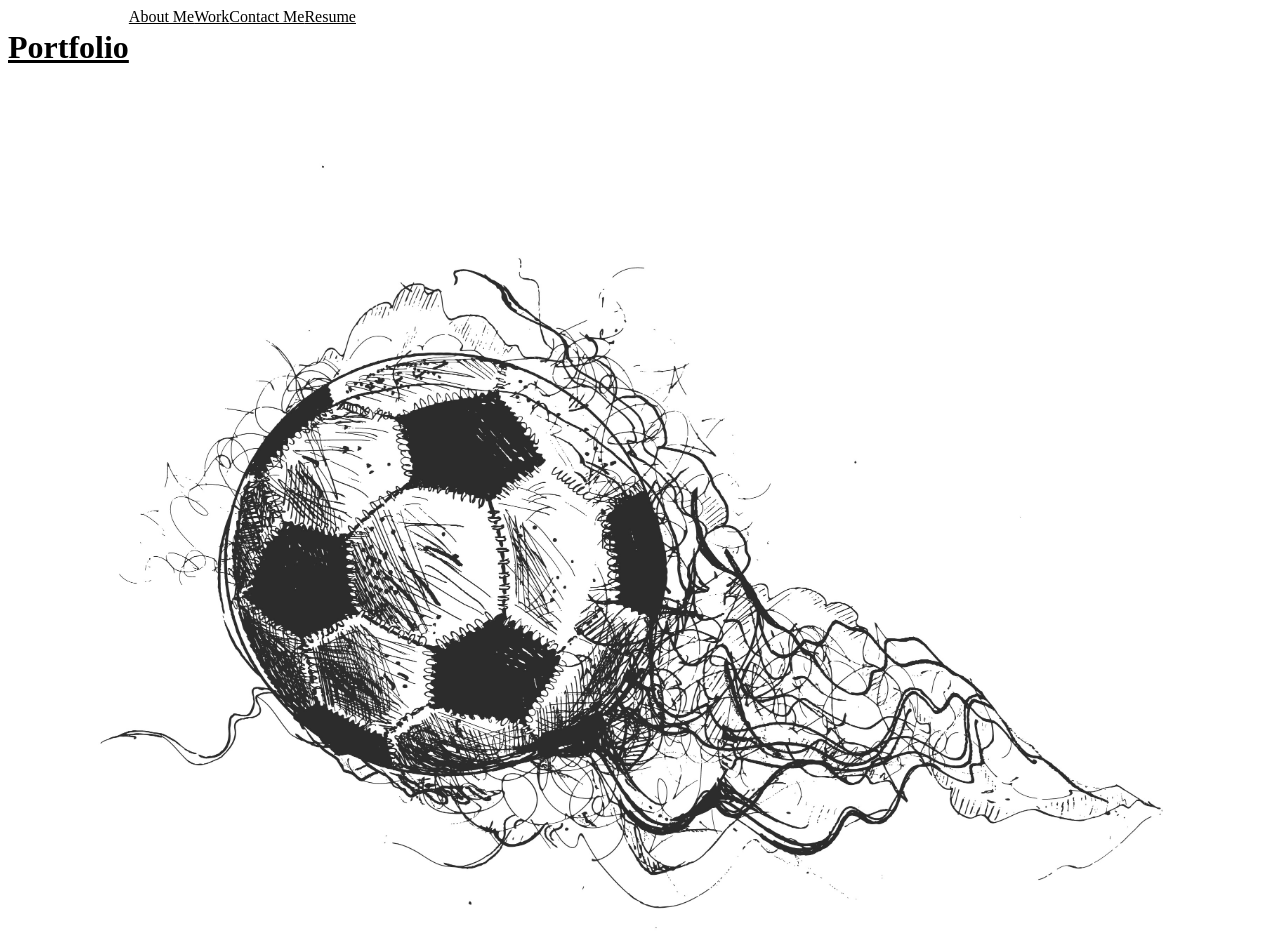
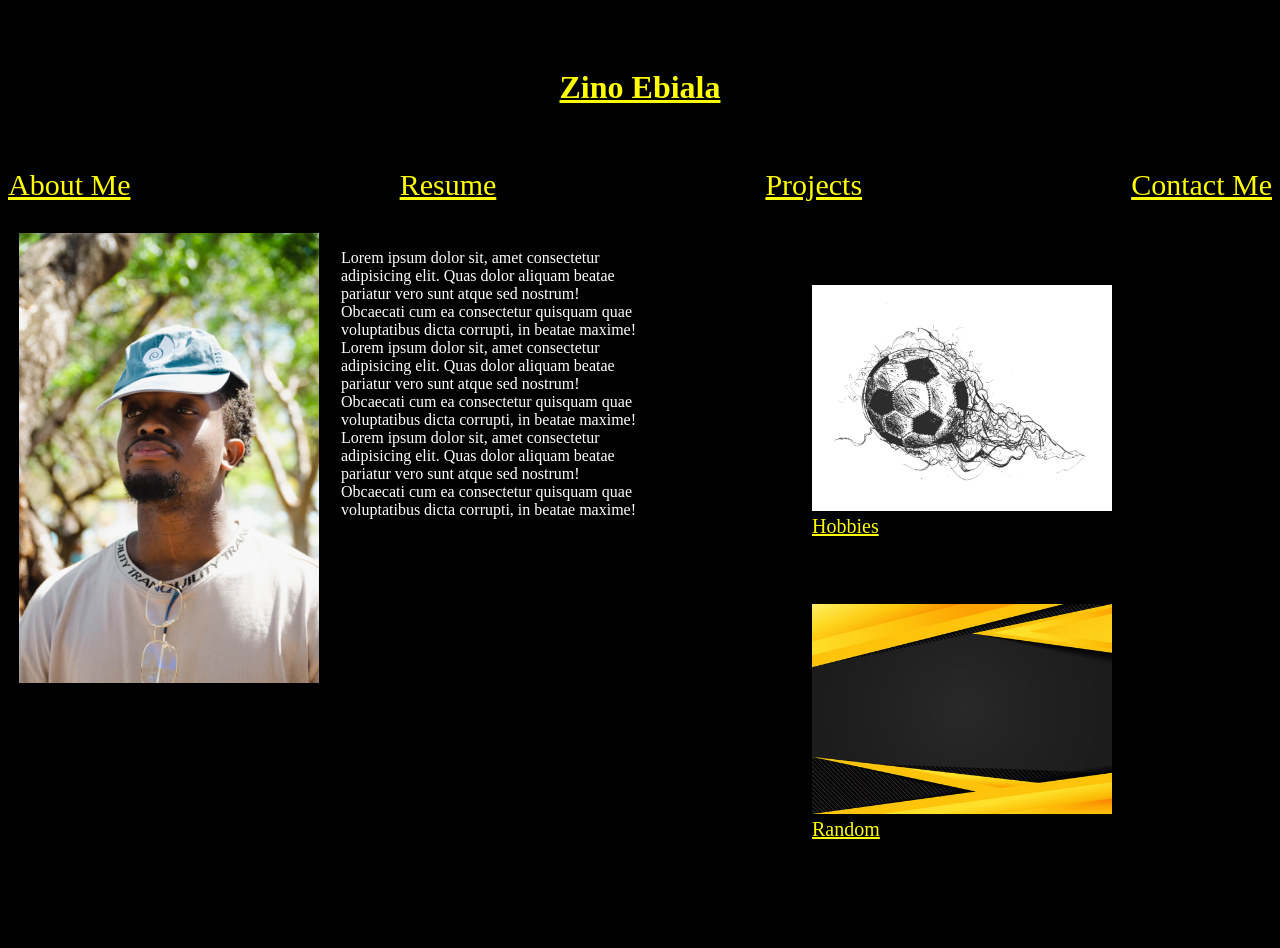
Before and after one commit to DavidEbiala/Module2Challenge, a plain HTML site: page 02-Challenge/index.html in a window 1280 px wide. Drawn offline with Linux system fonts and the light colour scheme.

Commit message:
Image Structure and Body

```diff
--- a/02-Challenge/Assets/style.css
+++ b/02-Challenge/Assets/style.css
@@ -1,17 +1,78 @@
-.headerImage{
-    height: auto;
-    max-width: 100%;
+
+header{
+    background-color: black;
+    padding: 40px;
+    color: yellow;
+    text-align: center;
+    border-top: 20px;
 }
 
+body{
+    background-color: black;
+}
+nav{
+    display: flex;
+    background-color: black;
+    color: yellow;
+    justify-content: space-between;
+    font-size: 30px;
+    border-bottom: 20px;
+}
+nav a{
+    color: yellow;
+}
 
-.headerName{
-    display:inline flex;
-    justify-content: flex-start;
+main{
+    display: flex;
+    flex-wrap: wrap;
+    flex-grow: 1;
+}
+
+.potraitImage{
+    border-style: solid;
+    border-width: 1px;
+    padding: 10px;
+    flex: 0 0 300px;
+    margin-top: 20px;
+}
+
+.paragraphDiv{
+    border-style: solid;
+    border-width: 1px;
+    padding: 10px;
+    flex: 0 0 300px;
+    margin-top: 20px;
 
 }
+.paragraphDiv p {
+    color: white;
+}
+.potraitImage img {
+    width: 100%;
+}
 
-.linkContainer{
-    display: inline flex;
-    flex-direction: row;
-    justify-content: flex-end;
+.anemities{
+    flex: 1;
+    padding: 50px;
+    display: flex;
+    flex-wrap: wrap;
+    justify-content: space-evenly;
+    align-items: flex-start;
 }
+
+.card{
+    border-style: solid;
+    border-radius: 50px;
+    padding: 10px;
+    flex: 0 0 300px;
+    margin: 20px;
+}
+
+.card img{
+    width: 100%;
+}
+ .card a{
+    text-align: center;
+    color: yellow;
+    font-size: 20px;
+ }
--- a/02-Challenge/index.html
+++ b/02-Challenge/index.html
@@ -7,16 +7,56 @@
 
 <body>
     <header>
-            <div class="linkContainer">
-                <div class="headerName"><h1><u>Portfolio</u></h1></div>
-                <div><u>About Me</u></div>
-                <div><u>Work</u></div>
-                <div><u>Contact Me</u></div>
-                <div><u>Resume</u></div>
-            </div>
+        <h1><u>Zino Ebiala</u></h1>
     </header>
+
+    <nav>
+        <a href="#">About Me</a>
+        <a href="#">Resume</a>
+        <a href="#">Projects</a>
+        <a href="#">Contact Me</a>
+    </nav>
+
+    <main>
+        <div class="potraitImage">
+            <img src="./Assets/IMG_4994.jpg" alt="Portrait">
+        </div>
+
+
+        <div class="paragraphDiv">
+            <p>Lorem ipsum dolor sit, amet consectetur adipisicing elit.
+                Quas dolor aliquam beatae pariatur vero sunt atque sed nostrum!
+                Obcaecati cum ea consectetur quisquam quae voluptatibus dicta corrupti, in beatae maxime!
+                Lorem ipsum dolor sit, amet consectetur adipisicing elit.
+                Quas dolor aliquam beatae pariatur vero sunt atque sed nostrum!
+                Obcaecati cum ea consectetur quisquam quae voluptatibus dicta corrupti, in beatae maxime!
+                Lorem ipsum dolor sit, amet consectetur adipisicing elit.
+                Quas dolor aliquam beatae pariatur vero sunt atque sed nostrum!
+                Obcaecati cum ea consectetur quisquam quae voluptatibus dicta corrupti, in beatae maxime!
+            </p>
+        </div>
+
+        <div class="anemities">
+            <section class="card">
+                <img src="./Assets/4009.jpg" alt="Hobbies">
+                <a href="#">Hobbies</a>
+            </section>
+
+            <section class="card">
+                <img src="./Assets/image.jpg" alt="Color">
+                <a href="#">Random</a>
+            </section>
+
+            <section class="card">
+
+            </section>
+
+        </div>
+    </main>
+
+
     <div>
-        <img class="headerImage" src="./Assets/4009.jpg" alt="Soccer Ball">
+
     </div>
 </body>
 
```
Also changed, not shown: 02-Challenge/Assets/IMG_4994.jpg (added), 02-Challenge/Assets/image.jpg (added).
